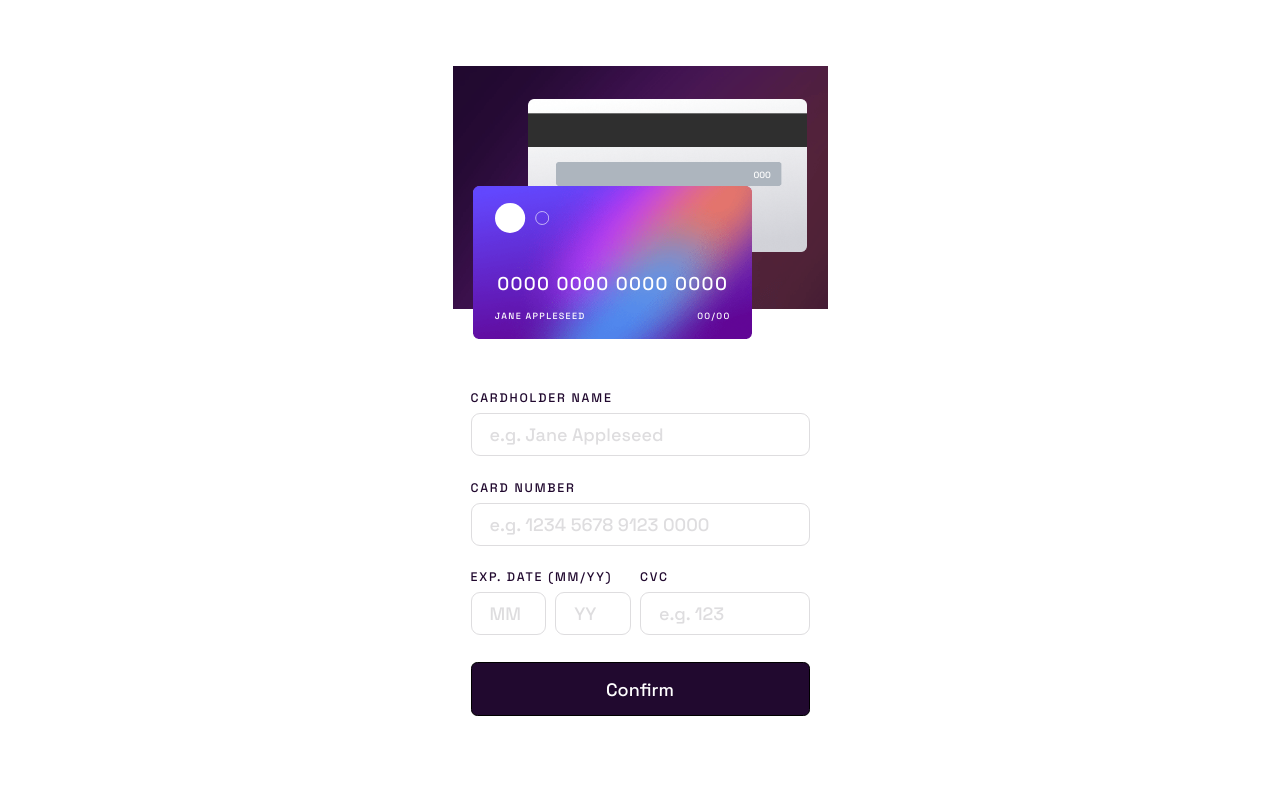
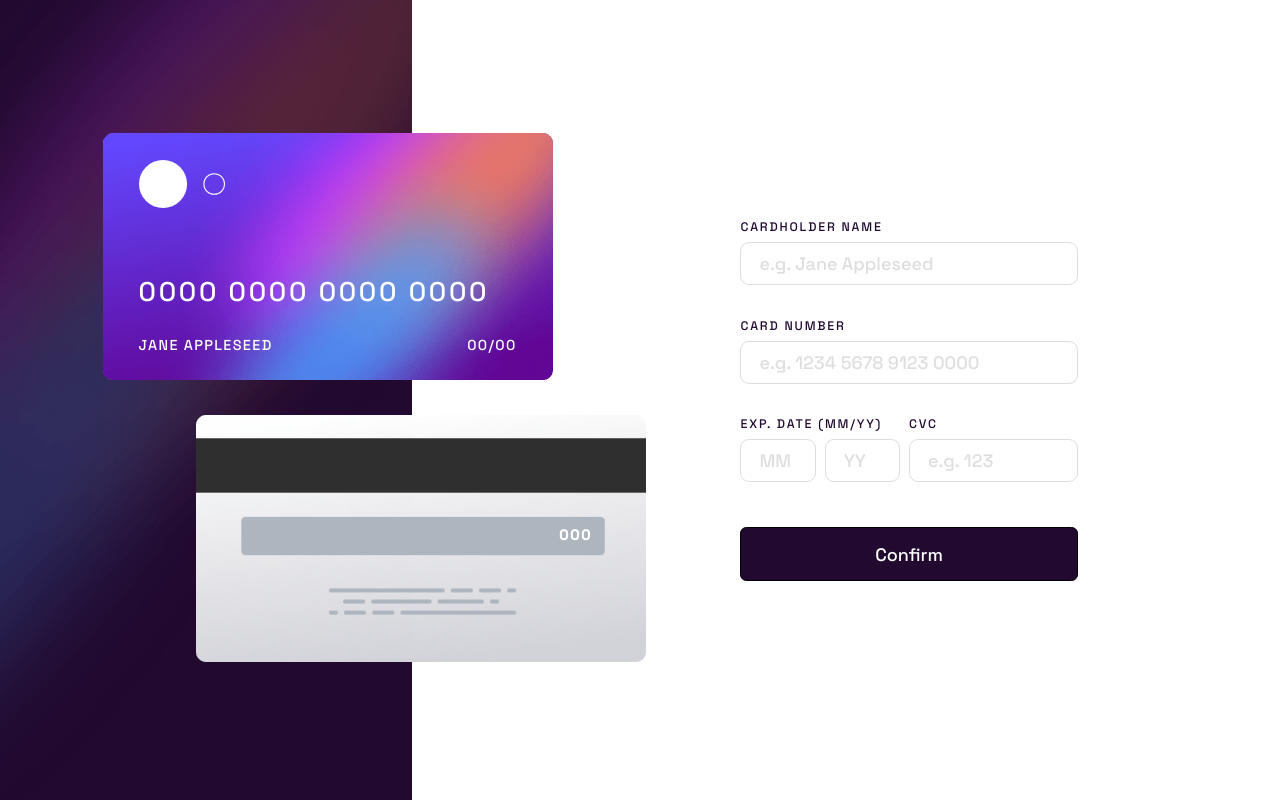
Before and after one commit to GlaDdos/card-details-form, a plain HTML site: page index.html in a window 1280 px wide. Drawn offline with Linux system fonts and the light colour scheme.

Commit message:
css for desktop media query

```diff
--- a/css/main.scss
+++ b/css/main.scss
@@ -222,9 +222,97 @@ $very-dark-violet: hsl(278, 68%, 11%);
     * {
         body {
             div.container {
+                display: flex;
                 flex-direction: row;
+                height: 100vh;
+                width: 100%;
+                align-items: center;
+
                 header {
+                    width: 33%;
+                    height: 100%;
                     background-image: url(../images/bg-main-desktop.png);
+                    background-repeat: no-repeat;
+                    background-size: cover;
+
+                    display: flex;
+                    align-items: center;
+
+                    div.card-holder {
+                        width: 100%;
+                        margin: 0;
+
+                        div.card {
+                            height: 15rem;
+                            width: 25rem;
+                        }
+
+                        div.card-front {
+                            top: -9.5rem;
+                            right: -7.8rem;
+
+                            padding: 2.1rem 2rem;
+
+                            img {
+                                width: 4.8rem;
+                            }
+
+                            p {
+                                font-size: 1.5rem;
+                                text-align: left;
+                                letter-spacing: .15rem;
+                            }
+
+                            div.info-wrapper {
+                                margin-top: 1.5rem;
+
+                                span {
+                                    font-size: .8rem;
+                                }
+                            }
+                        }
+
+                        div.card-back {
+                            top: 6.15rem;
+                            right: -13rem;
+
+                            span {
+                                top: 6.8rem;
+                                right: 3rem;
+                                font-size: .8rem;
+                                letter-spacing: .1rem;
+                                font-weight: bold;
+                            }
+                        }
+                    }
+                }
+
+                main {
+                    display: flex;
+                    justify-content: center;
+                    margin-top: 0;
+                    flex-grow: 1;
+                    flex-shrink: 2;
+
+                    form {
+                        margin-left: 7rem;
+                        width: 43%;
+
+                        div.input-field {
+                            margin-bottom: 1.8rem;
+
+                            &.error {
+                                &::after {
+                                    right: inherit;
+                                    left: 0;
+                                }
+                            }
+                        }
+                        div.input-wrapper {
+                            margin-top: 0rem;
+                            margin-bottom: 2.5rem;
+                        }
+                    }
                 }
             }
         }
```
Also changed, not shown: css/main.css, 1 other file.
